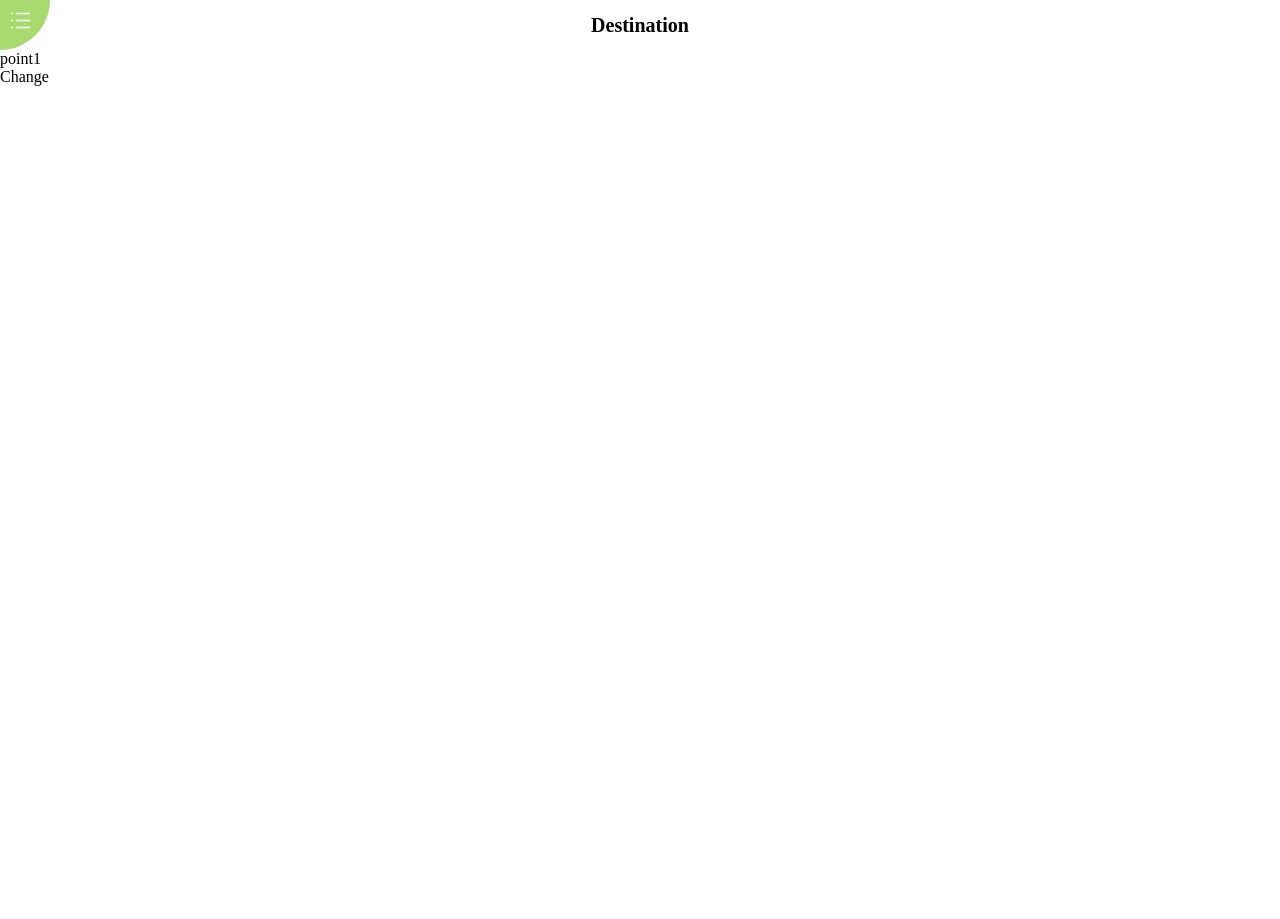
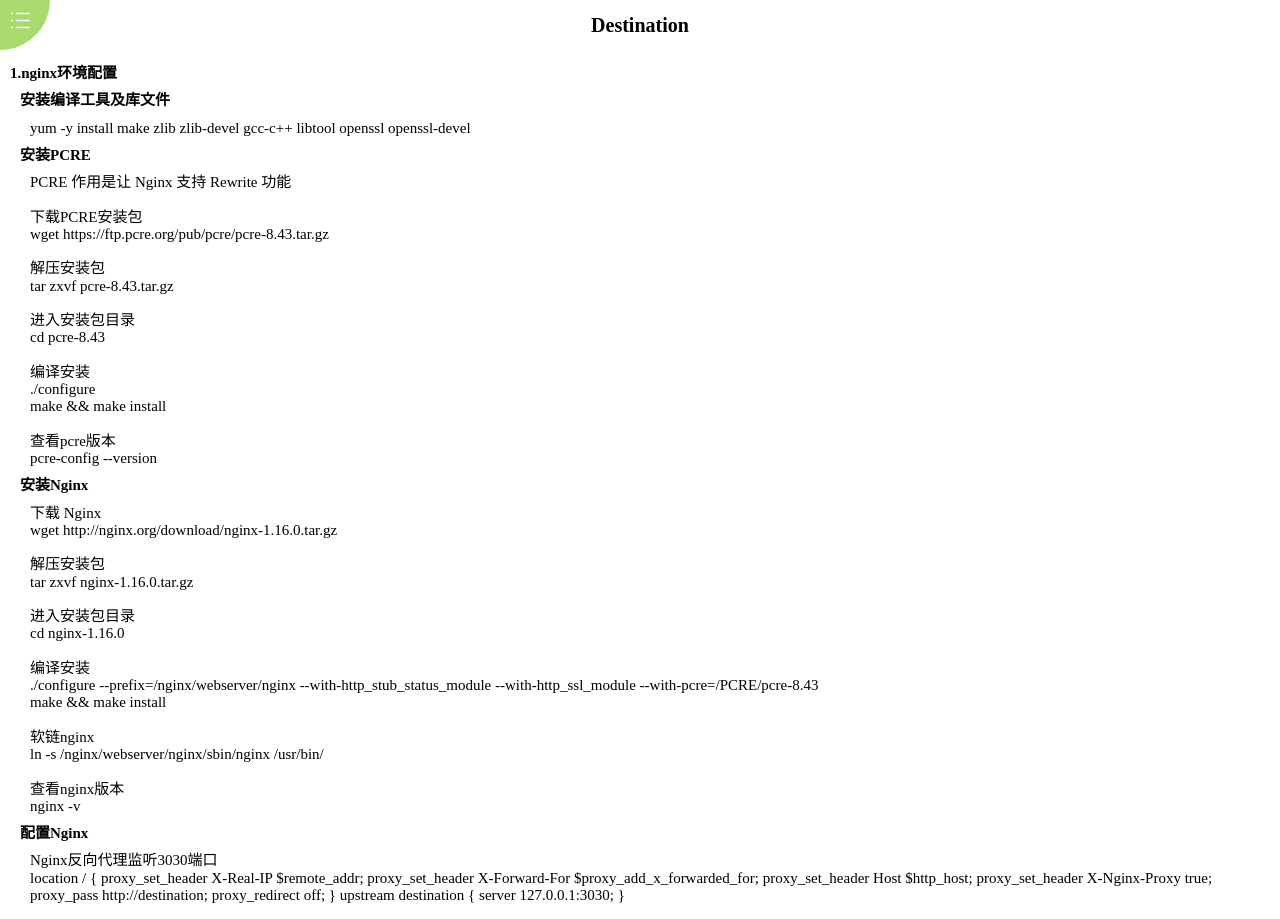
Before and after one commit to MimoriTyann/Destination, a Nuxt app: page /point/point1 in a window 1280 px wide. Shown: the top 919 px of the page. Before the commit the page ends 800 px from the top, so only its background shows below. Built offline with nearby package versions, Linux system fonts and the light colour scheme.

Commit message:
add point_install

```diff
--- a/assets/scss/base.scss
+++ b/assets/scss/base.scss
@@ -12,8 +12,6 @@
 ::-webkit-scrollbar {
   display: none;
 }
-
-
 
 // 初始化a标签
 a {
@@ -31,3 +29,26 @@
     color: #000;
   }
 }
+
+.point-wrap {
+  padding: 10px;
+  // p {
+  //   padding-bottom: 5px;
+  // }
+  .point-first-title {
+    font-size: 15px;
+    font-weight: bold;
+    padding: 5px 0;
+  }
+  .point-second-title {
+    font-size: 15px;
+    font-weight: bold;
+    margin-left: 10px;
+    padding: 5px 0;
+  }
+  .point-cont {
+    font-size: 15px;
+    margin-left: 20px;
+    padding: 5px 0;
+  }
+}
--- a/components/header/header.vue
+++ b/components/header/header.vue
@@ -73,6 +73,7 @@
     height: 50px;
     width: 100%;
     z-index: 50;
+    background: #fff;
     .menu-btn {
       position: absolute;
       top: 0;
--- a/pages/point/point1.vue
+++ b/pages/point/point1.vue
@@ -1,8 +1,155 @@
 <template>
-  <section>
-    <div>point1</div>
-    <nuxt-link :to="{name: 'index'}">Change</nuxt-link>
-  </section>
+  <div class="point-wrap">
+    <div class="point-first-title">1.nginx环境配置</div>
+    <div class="point-second-title">安装编译工具及库文件</div>
+    <div
+      class="point-cont"
+    >yum -y install make zlib zlib-devel gcc-c++ libtool openssl openssl-devel</div>
+    <div class="point-second-title">安装PCRE</div>
+    <div class="point-cont">
+      <p>PCRE 作用是让 Nginx 支持 Rewrite 功能</p>
+      <br>
+      <p>下载PCRE安装包</p>
+      <p>wget https://ftp.pcre.org/pub/pcre/pcre-8.43.tar.gz</p>
+      <br>
+      <p>解压安装包</p>
+      <p>tar zxvf pcre-8.43.tar.gz</p>
+      <br>
+      <p>进入安装包目录</p>
+      <p>cd pcre-8.43</p>
+      <br>
+      <p>编译安装</p>
+      <p>./configure</p>
+      <p>make && make install</p>
+      <br>
+      <p>查看pcre版本</p>
+      <p>pcre-config --version</p>
+    </div>
+    <div class="point-second-title">安装Nginx</div>
+    <div class="point-cont">
+      <p>下载 Nginx</p>
+      <p>wget http://nginx.org/download/nginx-1.16.0.tar.gz</p>
+      <br>
+      <p>解压安装包</p>
+      <p>tar zxvf nginx-1.16.0.tar.gz</p>
+      <br>
+      <p>进入安装包目录</p>
+      <p>cd nginx-1.16.0</p>
+      <br>
+      <p>编译安装</p>
+      <p>./configure --prefix=/nginx/webserver/nginx --with-http_stub_status_module --with-http_ssl_module --with-pcre=/PCRE/pcre-8.43</p>
+      <p>make && make install</p>
+      <br>
+      <p>软链nginx</p>
+      <p>ln -s /nginx/webserver/nginx/sbin/nginx /usr/bin/</p>
+      <br>
+      <p>查看nginx版本</p>
+      <p>nginx -v</p>
+    </div>
+    <div class="point-second-title">配置Nginx</div>
+    <div class="point-cont">
+      <p>Nginx反向代理监听3030端口</p>
+      <p>
+        location / {
+        proxy_set_header X-Real-IP $remote_addr;
+        proxy_set_header X-Forward-For $proxy_add_x_forwarded_for;
+        proxy_set_header Host $http_host;
+        proxy_set_header X-Nginx-Proxy true;
+        proxy_pass http://destination;
+        proxy_redirect off;
+        }
+        upstream destination {
+        server 127.0.0.1:3030;
+        }
+      </p>
+      <br>
+      <p>Nginx 操作</p>
+      <p>启动 nginx</p>
+      <p>重启 nginx -s reopen</p>
+      <p>停止 nginx -s stop</p>
+      <p>重载配置 nginx -s reload</p>
+    </div>
+    <div class="point-first-title">2.Node环境配置</div>
+    <div class="point-second-title">安装Node</div>
+    <div class="point-cont">
+      <p>Node官网提供已编译好的版本，可以直接下载解压后使用</p>
+      <br>
+      <p>下载Node安装包</p>
+      <p>wget https://nodejs.org/dist/v10.16.0/node-v10.16.0-linux-x64.tar.xz</p>
+      <br>
+      <p>解压安装包</p>
+      <p>tar zxvf node-v10.16.0-linux-x64.tar.xz</p>
+      <br>
+      <p>软链node和npm</p>
+      <p>ln -s /node/nodejs/bin/node /usr/local/bin/</p>
+      <p>ln -s /node/nodejs/bin/npm /usr/local/bin/</p>
+      <br>
+      <p>查看node和npm版本</p>
+      <p>node -v</p>
+      <p>npm -v</p>
+    </div>
+    <div class="point-first-title">3.git项目配置</div>
+    <div class="point-second-title">安装git</div>
+    <div class="point-cont">
+      <p>下载git</p>
+      <p>wget https://github.com/git/git/archive/v2.22.0.tar.gz</p>
+      <br>
+      <p>解压安装包</p>
+      <p>tar zxvf v2.22.0.tar.gz</p>
+      <br>
+      <p>安装编译所需的依赖</p>
+      <p>yum install curl-devel expat-devel gettext-devel openssl-devel zlib-devel gcc perl-ExtUtils-MakeMaker</p>
+      <br>
+      <p>安装依赖时，yum自动安装了git，需要卸载旧版本git</p>
+      <p>yum remove git</p>
+      <br>
+      <p>进入安装包目录</p>
+      <p>cd git-2.22.0</p>
+      <br>
+      <p>执行编译</p>
+      <p>make prefix=/git all</p>
+      <br>
+      <p>安装git</p>
+      <p>make prefix=/git install</p>
+      <br>
+      <p>软链git</p>
+      <p>yum remove git</p>
+      <br>
+      <p>安装依赖时，yum自动安装了git，需要卸载旧版本git</p>
+      <p>ln -s /git/bin/git /usr/local/bin/</p>
+      <br>
+      <p>查看git版本</p>
+      <p>git --version</p>
+    </div>
+    <div class="point-second-title">git操作</div>
+    <div class="point-cont">
+      <p>拉取远程仓库</p>
+      <p>git clone https://destination.git</p>
+      <br>
+      <p>拉取master分支</p>
+      <p>git pull origin master</p>
+      <br>
+    </div>
+    <div class="point-first-title">4.pm2环境配置</div>
+    <div class="point-second-title">安装pm2</div>
+    <div class="point-cont">
+      <p>npm install pm2 -g</p>
+    </div>
+    <div class="point-second-title">pm2操作</div>
+    <div class="point-cont">
+      <p>启动进程</p>
+      <p>pm2 start npm --name='destination' -- run start</p>
+      <br>
+      <p>查看列表</p>
+      <p>pm2 list</p>
+      <br>
+      <p>删除进程</p>
+      <p>pm2 delete 0</p>
+      <br>
+      <p>停止进程</p>
+      <p>pm2 stop 0</p>
+    </div>
+  </div>
 </template>
 
 <script>
```
